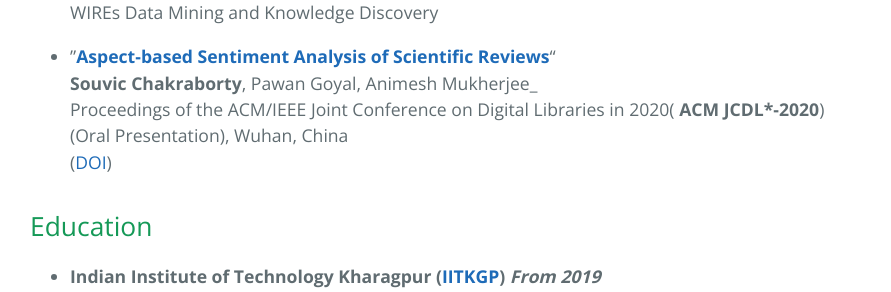
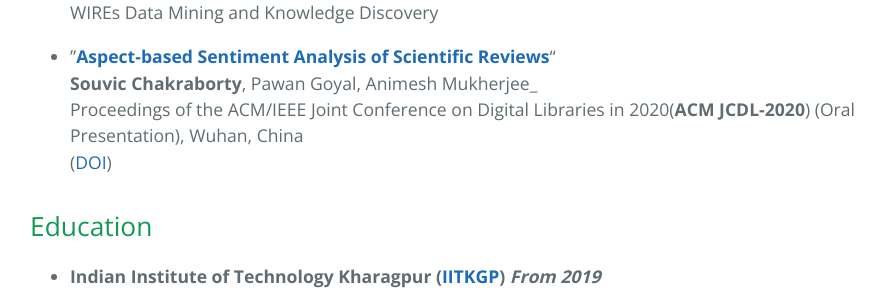
Before and after one commit to Souvic/Souvic.github.io, a Jekyll site: the page built from index.md, in a window 1280 px wide and 900 px high, scrolled down 1057 px. Shown: the part 163-455 px from the top of the window, without its empty margins (194-1085 px from the left). Built offline with Jekyll 4.4.1, drawn with Linux system fonts in a browser that asks for light colours; our own code applies the rules of GitHub Pages for plain Markdown files.

```diff
--- a/index.md
+++ b/index.md
@@ -19,7 +19,7 @@ WIREs Data Mining and Knowledge Discovery <br>
 
 * "[**Aspect-based Sentiment Analysis of Scientific Reviews**](https://dl.acm.org/doi/abs/10.1145/3383583.3398541)"<br>
 **Souvic Chakraborty**, Pawan Goyal, Animesh Mukherjee_<br>
-Proceedings of the ACM/IEEE Joint Conference on Digital Libraries in 2020( **ACM JCDL*-2020**) (Oral Presentation), Wuhan, China <br>
+Proceedings of the ACM/IEEE Joint Conference on Digital Libraries in 2020(**ACM JCDL-2020**) (Oral Presentation), Wuhan, China <br>
 ([DOI](https://doi.org/10.1145/3383583.3398541))
 
 ## Education
```
